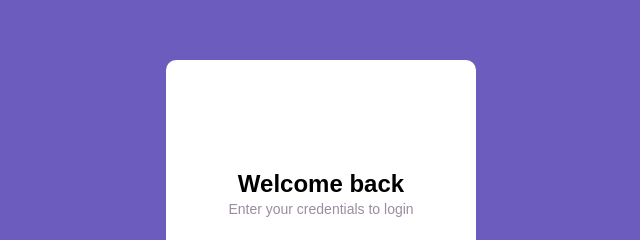
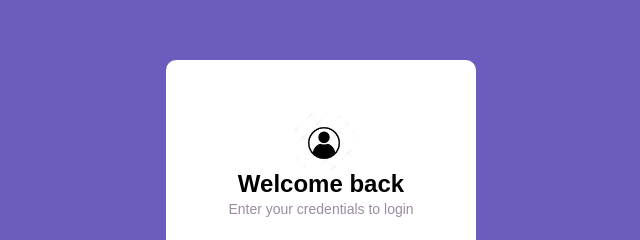
Before and after one commit to Charity1818/Login-Page, a plain HTML site: page index.html in a window 1280 px wide. Shown: the part 140-380 px from the top of the page, 319-959 px from the left. Drawn offline with Linux system fonts and the light colour scheme.

Commit message:
added the login image

```diff
--- a/index.html
+++ b/index.html
@@ -10,6 +10,7 @@
 </head>
 
 <body>
+    <img src="login photo.jpg" class="image">
     <div class="login">
         <div>
             <h2> Welcome back</h2>
--- a/style.css
+++ b/style.css
@@ -18,6 +18,18 @@ body{
     background: white;
     top: 50%;
     bottom: 50%;
+}
+ .image{
+    height: 4rem;
+    width: 4rem;
+    position: absolute;
+    border-radius: 50%;
+    top: -50px;
+    left: calc(50% - 50px);
+    margin-top: 301px;
+    margin-left: 21px;
+
+
 }
 h2{
     color: black;
```
